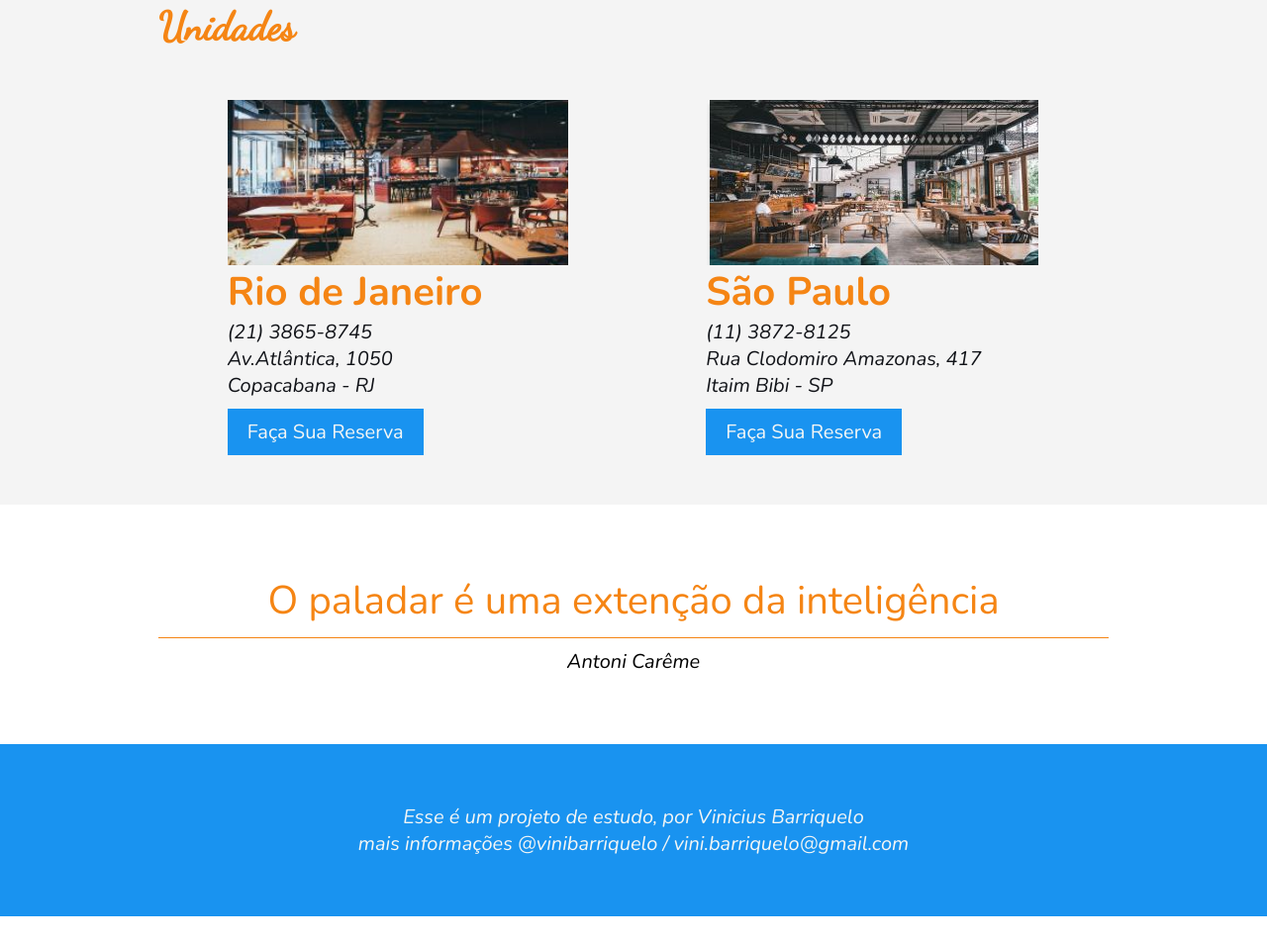
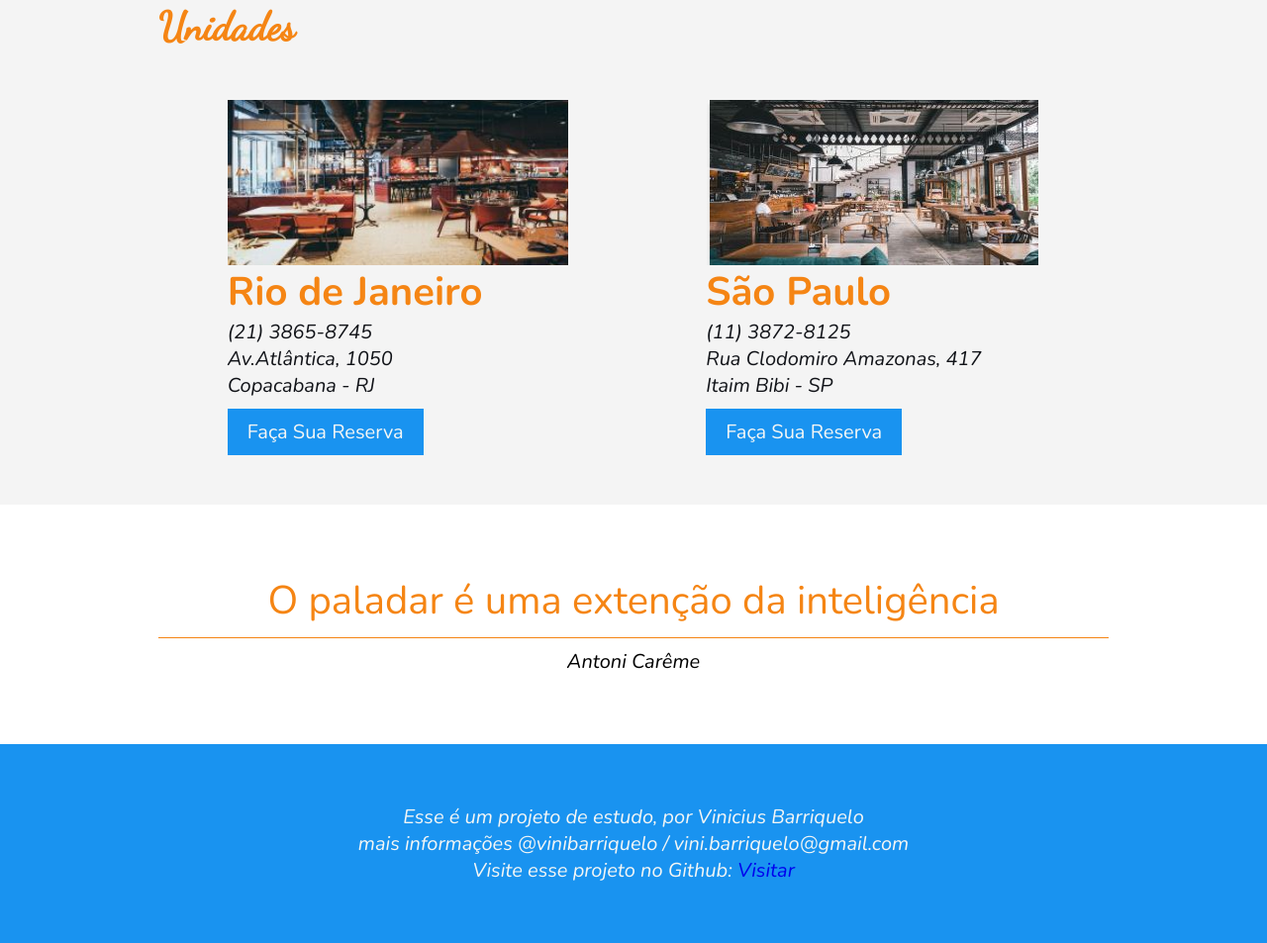
Before and after one commit to vinibarriquelo/omarinheiro.github.io, a plain HTML site: page index.html in a window 1280 px wide. Shown: the part 1704-2657 px from the top of the page at 99% size. Before the commit the page ends 2630 px from the top, so only its background shows below. Drawn offline with nearby package versions, Linux system fonts and the light colour scheme.

Commit message:
Link do github no footer

```diff
--- a/index.html
+++ b/index.html
@@ -120,6 +120,7 @@
         <footer class="footer">
             <p>Esse é um projeto de estudo, por Vinicius Barriquelo</p>
             <p>mais informações @vinibarriquelo / vini.barriquelo@gmail.com</p>
+            <p>Visite esse projeto no Github: <a href="https://github.com/vinibarriquelo/omarinheiro.github.io">Visitar</a></p>
         </footer>
     </main>
 
```
